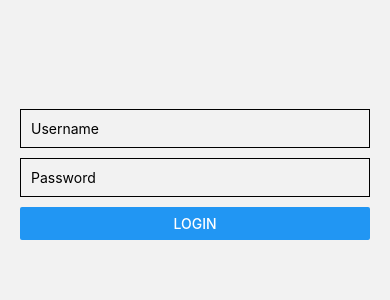
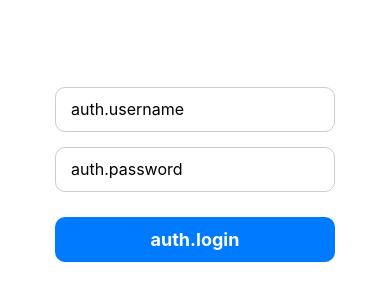
Before and after one commit to MohammedRaghib/SiteSync-Mobile-App, a React Native app: screen /Login in a window 390 px wide. Shown: the part 248-548 px from the top of the page. Built offline with nearby package versions, Linux system fonts and the light colour scheme.

Commit message:
Added content to usercontext and changed import name in all files removed the log in check for now in app navigator

```diff
--- a/navigation/AppNavigator.js
+++ b/navigation/AppNavigator.js
@@ -1,30 +1,23 @@
-import React, { useState } from 'react';
-import { NavigationContainer } from '@react-navigation/native';
-import { createNativeStackNavigator } from '@react-navigation/native-stack';
-import LoginScreen from '../screens/LoginScreen';
-import HomeScreen from '../screens/HomeScreen';
-import DashboardScreen from '../screens/DashboardScreen';
-import CheckInScreen from '../screens/CheckInScreen';
+import { NavigationContainer } from "@react-navigation/native";
+import { createNativeStackNavigator } from "@react-navigation/native-stack";
+import { useCheckInfo } from "../services/UserContext";
+
+import LoginScreen from "../screens/LoginScreen";
+import HomeScreen from "../screens/HomeScreen";
+import DashboardScreen from "../screens/DashboardScreen";
+import CheckInScreen from "../screens/CheckInScreen";
 
 const Stack = createNativeStackNavigator();
 
 export default function AppNavigator() {
-  const [isLoggedIn, setIsLoggedIn] = useState(false);
 
   return (
     <NavigationContainer>
       <Stack.Navigator screenOptions={{ headerShown: false }}>
-        {isLoggedIn ? (
-          <>
-            <Stack.Screen name="Home" component={HomeScreen} />
-            <Stack.Screen name="Dashboard" component={DashboardScreen} />
-            <Stack.Screen name="CheckIn" component={CheckInScreen} />
-          </>
-        ) : (
-          <Stack.Screen name="Login">
-            {props => <LoginScreen {...props} onLoginSuccess={() => setIsLoggedIn(true)} />}
-          </Stack.Screen>
-        )}
+        <Stack.Screen name="Login" component={LoginScreen} />
+        <Stack.Screen name="Home" component={HomeScreen} />
+        <Stack.Screen name="Dashboard" component={DashboardScreen} />
+        <Stack.Screen name="CheckIn" component={CheckInScreen} />
       </Stack.Navigator>
     </NavigationContainer>
   );
--- a/screens/DashboardScreen.js
+++ b/screens/DashboardScreen.js
@@ -1,11 +1,11 @@
 import React, { useEffect, useState } from 'react';
 import { View, Text, StyleSheet, ScrollView, ActivityIndicator } from 'react-native';
-import { useUser } from '../services/UserContext';
+import useCheckInfo from '../services/UserContext';
 
 export default function UsersTableScreen() {
   const [data, setData] = useState([]);
   const [loading, setLoading] = useState(true);
-  const { user } = useUser();
+  const { user } = useCheckInfo();
 
   useEffect(() => {
     const fetchData = async () => {
--- a/screens/HomeScreen.js
+++ b/screens/HomeScreen.js
@@ -1,21 +1,34 @@
-import React from 'react';
-import { View, Button, StyleSheet, Text } from 'react-native';
-import { useUser } from '../services/UserContext';
+import React from "react";
+import { View, Button, StyleSheet, Text } from "react-native";
+import useCheckInfo from "../services/UserContext";
 
 export default function HomeScreen({ navigation }) {
-  const { user } = useUser();
+  const { user } = useCheckInfo();
   return (
     <View style={styles.container}>
-      <Text>Welcome, {user?.username || 'Guest'}!</Text>
-      <Button title="SUPERVISOR DASHBOARD" onPress={() => navigation.navigate('Dashboard')} />
-      <Button title="CHECK IN" onPress={() => navigation.navigate('CheckIn')} />
-      <Button title="CHECK OUT" onPress={() => navigation.navigate('Dashboard')} />
-        <Button title="SPECIAL CHECK IN" onPress={() => navigation.navigate('Dashboard')} />
+      <Text>Welcome, {user?.username || "Guest"}!</Text>
+      <Button
+        title="SUPERVISOR DASHBOARD"
+        onPress={() => navigation.navigate("Dashboard")}
+      />
+      <Button title="CHECK IN" onPress={() => navigation.navigate("CheckIn")} />
+      <Button
+        title="CHECK OUT"
+        onPress={() => navigation.navigate("Dashboard")}
+      />
+      <Button
+        title="SPECIAL CHECK IN"
+        onPress={() => navigation.navigate("Dashboard")}
+      />
     </View>
-
   );
 }
 
 const styles = StyleSheet.create({
-  container: { flex: 1, justifyContent: 'center', alignItems: 'center', gap: 50 },
+  container: {
+    flex: 1,
+    justifyContent: "center",
+    alignItems: "center",
+    gap: 50,
+  },
 });
--- a/screens/LoginScreen.js
+++ b/screens/LoginScreen.js
@@ -1,30 +1,138 @@
-import React, { useState } from 'react';
-import { View, TextInput, Button, StyleSheet } from 'react-native';
-import { login } from '../services/auth';
-import { useUser } from '../services/UserContext';
+import { useNavigation } from "@react-navigation/native";
+import { useState } from "react";
+import { useTranslation } from "react-i18next";
+import { Alert, StyleSheet, Text, TextInput, TouchableOpacity, View } from "react-native";
+import useCheckInfo from "../services/UserContext";
 
-export default function LoginScreen({ onLoginSuccess }) {
-  const [username, setUsername] = useState('');
-  const [password, setPassword] = useState('');
-  const { setUser } = useUser();
+const LoginScreen = () => {
+  const navigation = useNavigation();
+  const { setUser, loggedIn, setLoggedIn, user } = useCheckInfo();
+  const { t } = useTranslation();
+
+  const BACKEND_API_URL = "https://sitesync.angelightrading.com/home/angeligh/sitesyncdjango/api/";
+
+  const [username, setUsername] = useState("");
+  const [password, setPassword] = useState("");
+  const [errorMessage, setErrorMessage] = useState("");
+  const [loading, setLoading] = useState(false);
 
   const handleLogin = async () => {
-    setUser({ username: username, password: password, });
-    const success = await login(username, password);
-    if (success) onLoginSuccess();
-    else alert('Invalid credentials');
+    if (!username || !password) {
+      setErrorMessage(t("errors.errorRequired"));
+      return;
+    }
+    setErrorMessage('');
+    setLoading(true);
+    try {
+      const formData = new FormData();
+      formData.append('username', username)
+      formData.append('password', password)
+
+      const userResponse = await fetch(`${BACKEND_API_URL}login/`, {
+        method: "POST",
+        body: formData
+      });
+
+      if (!userResponse.ok) {
+        throw new Error(t("errors." + userResponse.error_type));
+      }
+
+      setErrorMessage("");
+      const userData = await userResponse.json();
+      const { person_id, role_name } = userData;
+
+      const newUser = {
+        id: person_id,
+        role: role_name,
+      }
+      setLoggedIn(true);
+      setUser((prevUser) => ({
+        ...prevUser,
+        ...newUser,
+        // refresh: tokenData.refresh,
+        // access: tokenData.access,
+      }));
+
+      navigation.navigate("Home");
+      // Alert.alert(t("successLogin"));
+    } catch (error) {
+      setErrorMessage(error.message);
+    } finally {
+      setLoading(false);
+    }
   };
 
+
   return (
-    <View style={styles.container}>
-      <TextInput style={styles.input} placeholder="Username" value={username} onChangeText={setUsername} />
-      <TextInput style={styles.input} placeholder="Password" secureTextEntry value={password} onChangeText={setPassword} />
-      <Button title="Login" onPress={handleLogin} />
-    </View>
+    <>
+      {!loggedIn ? (
+        <View style={styles.container}>
+          <TextInput
+            style={styles.input}
+            placeholder={t("auth.username")}
+            value={username}
+            onChangeText={setUsername}
+          />
+          <TextInput
+            style={styles.input}
+            placeholder={t("auth.password")}
+            secureTextEntry
+            value={password}
+            onChangeText={setPassword}
+          />
+          <TouchableOpacity style={styles.button} onPress={handleLogin}>
+            <Text style={styles.buttonText}>{loading ? t("ui.loading") : (t("auth.login"))}</Text>
+          </TouchableOpacity>
+          {errorMessage ? <Text style={styles.error}>{errorMessage}</Text> : null}
+        </View>
+      ) : (
+        <View style={styles.container}>
+          <Text>{t("auth.alreadyLoggedIn")}</Text>
+          <TouchableOpacity style={styles.button} onPress={() => navigation.navigate("Home")}>
+            <Text style={styles.buttonText}>{t("ui.dashboard")}</Text>
+          </TouchableOpacity>
+        </View>
+      )}
+    </>
   );
-}
+};
 
 const styles = StyleSheet.create({
-  container: { flex: 1, justifyContent: 'center', padding: 20 },
-  input: { borderWidth: 1, padding: 10, marginBottom: 10 },
+  container: {
+    flex: 1,
+    justifyContent: "center",
+    alignItems: "center",
+    padding: 20,
+    backgroundColor: "white",
+  },
+  input: {
+    width: "80%",
+    height: 45,
+    borderWidth: 1,
+    borderColor: "#ccc",
+    borderRadius: 10,
+    paddingHorizontal: 15,
+    fontSize: 16,
+    marginBottom: 15,
+  },
+  button: {
+    backgroundColor: "#007AFF",
+    padding: 12,
+    borderRadius: 10,
+    width: "80%",
+    alignItems: "center",
+    marginTop: 10,
+  },
+  buttonText: {
+    color: "#fff",
+    fontSize: 18,
+    fontWeight: "bold",
+  },
+  error: {
+    color: "red",
+    fontSize: 14,
+    marginTop: 10,
+  },
 });
+
+export default LoginScreen;
--- a/services/UserContext.js
+++ b/services/UserContext.js
@@ -1,20 +1,63 @@
-import React, { createContext, useState, useContext } from 'react';
+import { createContext, useContext, useState } from "react";
 
-// Create context
-const UserContext = createContext();
+const CheckInfo = createContext(null);
 
-// Export this for use in components
-export function useUser() {
-  return useContext(UserContext);
+export function CheckInfoProvider({ children }) {
+  const [loggedIn, setLoggedIn] = useState(false);
+  const [user, setUser] = useState({
+    id: "",
+    role: "",
+    access: "",
+    refresh: "",
+  });
+  const BACKEND_API_URL = "https://django.angelightrading.com/home/angeligh/djangoapps/api/";
+
+  const hasAccess = ({ requiresLogin = true, allowedRoles = [] }) => {
+    if (requiresLogin && !loggedIn) return false;
+    if (allowedRoles.length > 0 && !allowedRoles.includes(user?.role)) return false;
+    return true;
+  };
+
+  const refreshAccessToken = async () => {
+    try {
+      const refresh = user.refresh;
+      if (!refresh) {
+        throw new Error("No refresh token found");
+      }
+      const response = await fetch(`${BACKEND_API_URL}token/refresh/`, {
+        method: "POST",
+        headers: {
+          "Content-Type": "application/json",
+        },
+        body: JSON.stringify({ refresh: refresh }),
+      });
+
+      if (!response.ok) {
+        throw new Error("Failed to refresh access token");
+      }
+
+      const data = await response.json();
+      setUser((prevUser) => ({
+        ...prevUser,
+        access: data.access,
+      }));
+      return data.access;
+    } catch (error) {
+      console.error("Error refreshing access token:", error);
+      return null;
+    }
+  };
+
+
+  return (
+    <CheckInfo.Provider
+      value={{ user, setUser, loggedIn, setLoggedIn, hasAccess, refreshAccessToken }}
+    >
+      {children}
+    </CheckInfo.Provider>
+  );
 }
 
-// Provider component
-export function UserProvider({ children }) {
-  const [user, setUser] = useState(null); // default: not logged in
-
-  return (
-    <UserContext.Provider value={{ user, setUser }}>
-      {children}
-    </UserContext.Provider>
-  );
+export default function useCheckInfo() {
+  return useContext(CheckInfo);
 }
```
Also changed, not shown: App.js (+3 -4 lines).
